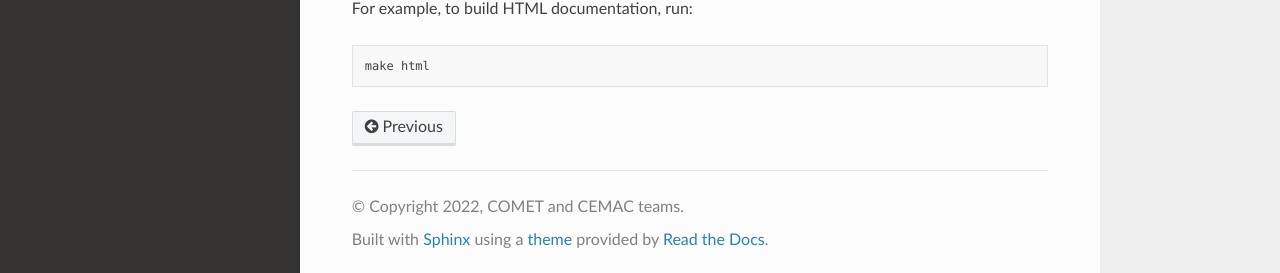
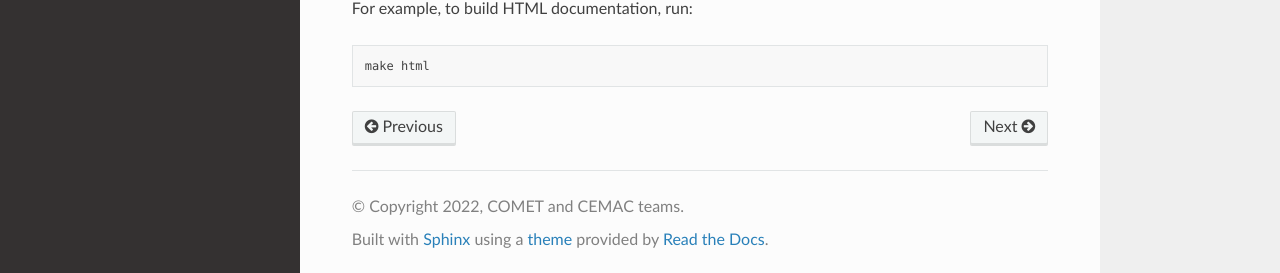
Before and after one commit to comet-licsar/comet-licsar.github.io, a Sphinx documentation site: the page built from source/documentation.rst, in a window 1280 px wide and 900 px high, scrolled down 2889 px. Shown: the part 624-897 px from the top of the window. Built offline with Sphinx 7.4.7 and the Read the Docs theme 2.0.0, drawn with Linux system fonts in a browser that asks for light colours; pages that are not in the unit, such as notebooks, are missing from menus.

```diff
--- a/source/index.rst
+++ b/source/index.rst
@@ -15,6 +15,6 @@ COMET LiCSAR
   wiki
   ciw
   documentation
-  licsar\_proc/index
+  licsar_proc/index
 
 ..  ../licsar\_proc/docs/index
```
